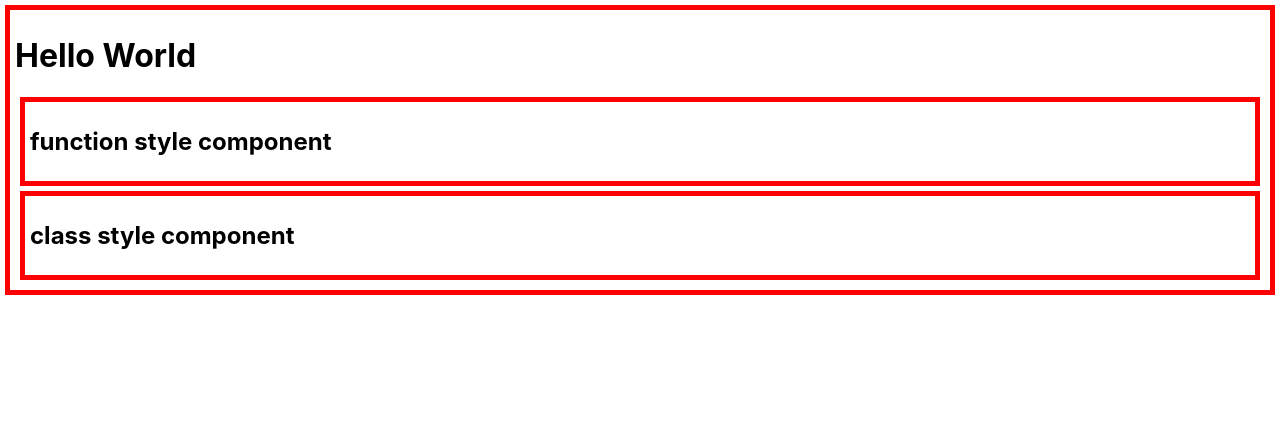
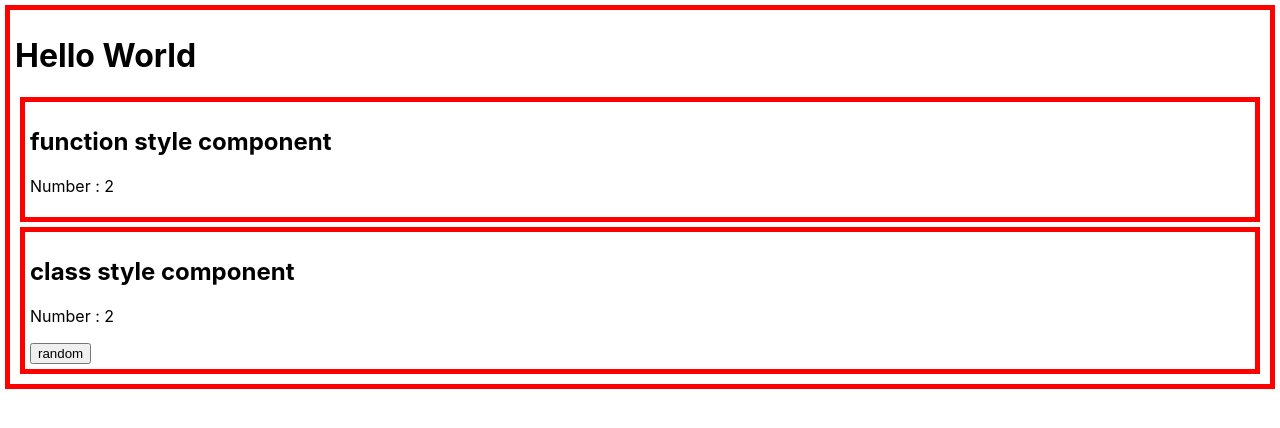
Before and after one commit to ihateindex/react_class_vs_function_style, a React (Create React App) app: page / in a window 1280 px wide. Shown: the top 428 px of the page. Built offline with nearby package versions, Linux system fonts and the light colour scheme.

Commit message:
0214 - 클래스방식의 setState

```diff
--- a/src/App.js
+++ b/src/App.js
@@ -5,25 +5,35 @@ function App() {
   return (
     <div className="container">
       <h1>Hello World</h1>
-      <FuncComp></FuncComp>
-      <ClassComp></ClassComp>
+      <FuncComp initNumber={2}></FuncComp>
+      <ClassComp initNumber={2}></ClassComp>
     </div>
   );
 }
 
-function FuncComp() {
+function FuncComp(props) {
   return (
     <div className='container'>
       <h2>function style component</h2>
+      <p>Number : {props.initNumber}</p>
     </div>
   );
 }
 
 class ClassComp extends React.Component{
+  state = {
+    number:this.props.initNumber
+  }
   render() {
     return (
       <div className='container'>
         <h2>class style component</h2>
+        <p>Number : {this.state.number}</p>
+        <input type="button" value="random" onClick={
+          function(){
+            this.setState({number:Math.random()})
+          }.bind(this)
+        }></input>
       </div>
     );
   }
```
